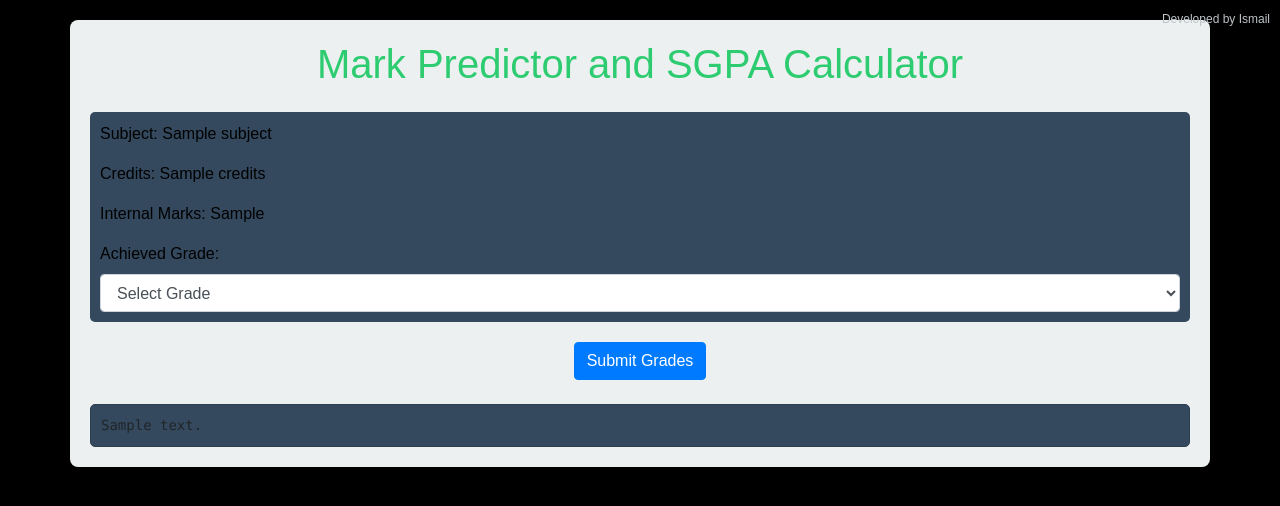
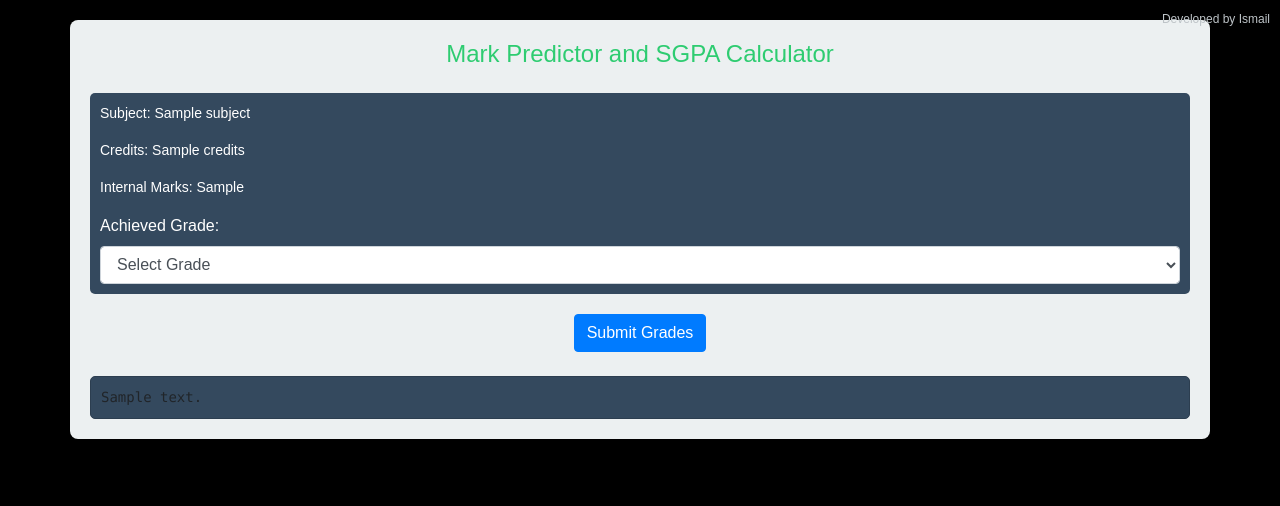
Before and after one commit to mhd1smail/MySGPAWebApp, a Flask app: template templates/enter_grades.html in a window 1280 px wide. Shown: the top 506 px of the page. Run offline with Flask 2, Linux system fonts and the light colour scheme; the template is opened without the code that fills it: most values are stand-ins (such as "Sample title", 1, 10 or a date in 2020); some libraries are stand-ins or nearby versions.

Commit message:
Finalize submit grades and results page

```diff
--- a/templates/enter_grades.html
+++ b/templates/enter_grades.html
@@ -24,7 +24,7 @@
             background-color: #34495e; /* Darker gray box for subjects */
             padding: 10px;
             border-radius: 5px;
-            color: #000000; /* Black text color */
+            color: #ffffff; /* White text color for dark areas */
         }
         .result {
             margin-top: 20px;
@@ -32,7 +32,7 @@
             background-color: #34495e;
             border: 1px solid #2c3e50;
             border-radius: 5px;
-            color: #000000; /* Black text color */
+            color: #ffffff; /* White text color for dark areas */
         }
         .result pre {
             margin: 0;
@@ -47,6 +47,20 @@
             right: 10px;
             font-size: 12px;
             color: #bdc3c7; /* Light gray watermark */
+        }
+
+        /* Increase font size for desktop view */
+        @media (min-width: 768px) {
+            body {
+                font-size: 16px;
+            }
+            h1 {
+                font-size: 24px;
+            }
+            .subject-container p,
+            .result pre {
+                font-size: 14px;
+            }
         }
     </style>
 </head>
```
Also changed, not shown: templates/index.html (+16 -2 lines), templates/results.html (+14 -1 lines), templates/submit_grades.html (+16 -2 lines).
